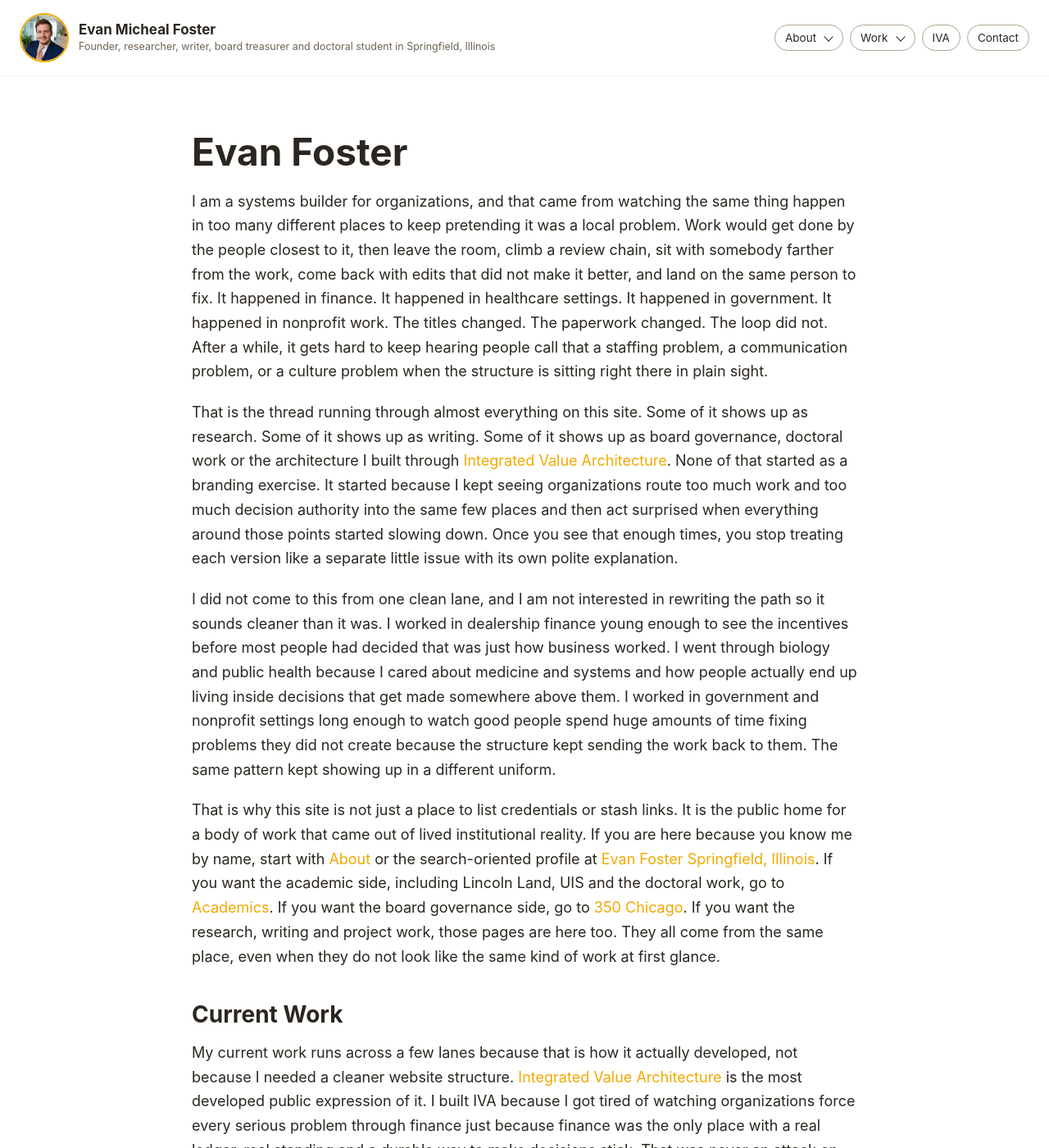
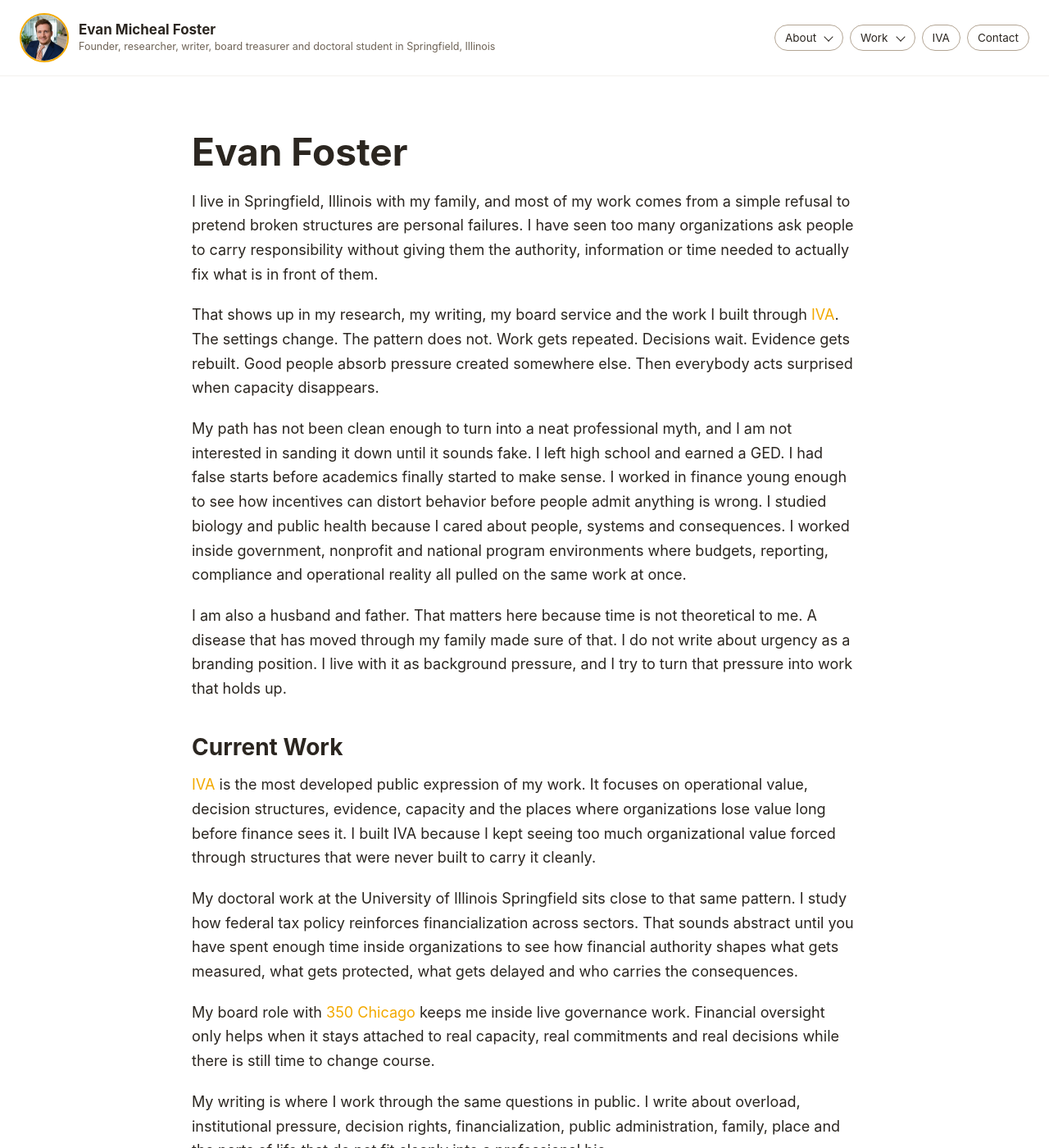
Before and after one commit to efost7873/evanmichealfoster.com, a Jekyll site: the page built from index.md, in a window 1280 px wide and 1400 px high. Shown: the whole window at 82% size. Built offline with Jekyll 4.4.1, drawn with Linux system fonts in a browser that asks for light colours; some of the changed text lies outside the part shown.

Commit message:
Update index.md

```diff
--- a/index.md
+++ b/index.md
@@ -1,42 +1,44 @@
 ---
 layout: default
-title: Evan Micheal Foster | Systems Builder for Organizations
-description: Official website of Evan Micheal Foster. Explore his work across governance, research, writing, board service, doctoral study and Integrated Value Architecture.
+title: Evan Micheal Foster | Founder, Researcher and Writer in Springfield, Illinois
+description: Official website of Evan Micheal Foster, founder of IVA, doctoral student, writer, researcher, board treasurer, husband and father in Springfield, Illinois.
 permalink: /
 ---
 
 # Evan Foster
 
-I am a systems builder for organizations, and that came from watching the same thing happen in too many different places to keep pretending it was a local problem. Work would get done by the people closest to it, then leave the room, climb a review chain, sit with somebody farther from the work, come back with edits that did not make it better, and land on the same person to fix. It happened in finance. It happened in healthcare settings. It happened in government. It happened in nonprofit work. The titles changed. The paperwork changed. The loop did not. After a while, it gets hard to keep hearing people call that a staffing problem, a communication problem, or a culture problem when the structure is sitting right there in plain sight.
+I live in Springfield, Illinois with my family, and most of my work comes from a simple refusal to pretend broken structures are personal failures. I have seen too many organizations ask people to carry responsibility without giving them the authority, information or time needed to actually fix what is in front of them.
 
-That is the thread running through almost everything on this site. Some of it shows up as research. Some of it shows up as writing. Some of it shows up as board governance, doctoral work or the architecture I built through [Integrated Value Architecture](https://integratedvaluearchitecture.com). None of that started as a branding exercise. It started because I kept seeing organizations route too much work and too much decision authority into the same few places and then act surprised when everything around those points started slowing down. Once you see that enough times, you stop treating each version like a separate little issue with its own polite explanation.
+That shows up in my research, my writing, my board service and the work I built through [IVA](https://ivasolution.com/). The settings change. The pattern does not. Work gets repeated. Decisions wait. Evidence gets rebuilt. Good people absorb pressure created somewhere else. Then everybody acts surprised when capacity disappears.
 
-I did not come to this from one clean lane, and I am not interested in rewriting the path so it sounds cleaner than it was. I worked in dealership finance young enough to see the incentives before most people had decided that was just how business worked. I went through biology and public health because I cared about medicine and systems and how people actually end up living inside decisions that get made somewhere above them. I worked in government and nonprofit settings long enough to watch good people spend huge amounts of time fixing problems they did not create because the structure kept sending the work back to them. The same pattern kept showing up in a different uniform.
+My path has not been clean enough to turn into a neat professional myth, and I am not interested in sanding it down until it sounds fake. I left high school and earned a GED. I had false starts before academics finally started to make sense. I worked in finance young enough to see how incentives can distort behavior before people admit anything is wrong. I studied biology and public health because I cared about people, systems and consequences. I worked inside government, nonprofit and national program environments where budgets, reporting, compliance and operational reality all pulled on the same work at once.
 
-That is why this site is not just a place to list credentials or stash links. It is the public home for a body of work that came out of lived institutional reality. If you are here because you know me by name, start with [About](/about/) or the search-oriented profile at [Evan Foster Springfield, Illinois](/evan-foster-springfield-il/). If you want the academic side, including Lincoln Land, UIS and the doctoral work, go to [Academics](/academics/). If you want the board governance side, go to [350 Chicago](/350-chicago/). If you want the research, writing and project work, those pages are here too. They all come from the same place, even when they do not look like the same kind of work at first glance.
+I am also a husband and father. That matters here because time is not theoretical to me. A disease that has moved through my family made sure of that. I do not write about urgency as a branding position. I live with it as background pressure, and I try to turn that pressure into work that holds up.
 
 ## Current Work
 
-My current work runs across a few lanes because that is how it actually developed, not because I needed a cleaner website structure. [Integrated Value Architecture](https://integratedvaluearchitecture.com) is the most developed public expression of it. I built IVA because I got tired of watching organizations force every serious problem through finance just because finance was the only place with a real ledger, real standing and a durable way to make decisions stick. That was never an attack on finance. It was a refusal to keep pretending finance should be asked to carry everything nobody else had been given the authority to hold.
+[IVA](https://ivasolution.com/) is the most developed public expression of my work. It focuses on operational value, decision structures, evidence, capacity and the places where organizations lose value long before finance sees it. I built IVA because I kept seeing too much organizational value forced through structures that were never built to carry it cleanly.
 
-My doctoral work at the University of Illinois Springfield sits close to that same pattern. I study how federal tax policy reinforces financialization across sectors, which sounds abstract until you have spent enough time inside real organizations to see how those incentives end up shaping what gets measured, what gets protected, what gets delayed and who ends up carrying the consequences. The writing follows the same line from a different angle. I use it to say plainly what I have watched happen, where it breaks, who gets overloaded and why the usual explanations are often too neat to be true.
+My doctoral work at the University of Illinois Springfield sits close to that same pattern. I study how federal tax policy reinforces financialization across sectors. That sounds abstract until you have spent enough time inside organizations to see how financial authority shapes what gets measured, what gets protected, what gets delayed and who carries the consequences.
 
-My board role with [350 Chicago](/350-chicago/) matters for the same reason. It keeps me inside live organizational governance where financial oversight either stays attached to the real work or starts drifting into one more layer that people have to manage around. The point is not to sound diverse on paper. The point is that these are all different places where the same structural questions keep showing up.
+My board role with [350 Chicago](/350-chicago/) keeps me inside live governance work. Financial oversight only helps when it stays attached to real capacity, real commitments and real decisions while there is still time to change course.
+
+My writing is where I work through the same questions in public. I write about overload, institutional pressure, decision rights, financialization, public administration, family, place and the parts of life that do not fit cleanly into a professional bio.
 
 ## Explore
 
-If you want the broader personal and professional picture, start with [About](/about/).
+For the broader personal and professional picture, start with [About](/about/).
 
-If you want the academic path through Lincoln Land, UIS and current doctoral work, go to [Academics](/academics/).
+For the academic path through Lincoln Land, UIS and current doctoral work, go to [Academics](/academics/).
 
-If you want the board governance side, go to [350 Chicago](/350-chicago/).
+For board governance and nonprofit work, go to [350 Chicago](/350-chicago/).
 
-If you want research, publications and working papers, visit [Research](/research/).
+For research and working papers, visit [Research](/research/).
 
-If you want essays, articles and public-facing writing, visit [Writing](/writing/).
+For essays and public-facing writing, visit [Writing](/writing/).
 
-If you want current builds, side work and longer-term projects, visit [Projects](/projects/).
+For current builds and independent work, visit [Projects](/projects/).
 
-If you want the book project, visit [Always Over Capacity](/always-over-capacity/).
+For the book project, visit [Always Over Capacity](/always-over-capacity/).
 
-If you want direct outreach, visit [Contact](/contact/).
+For direct outreach, visit [Contact](/contact/).
```
